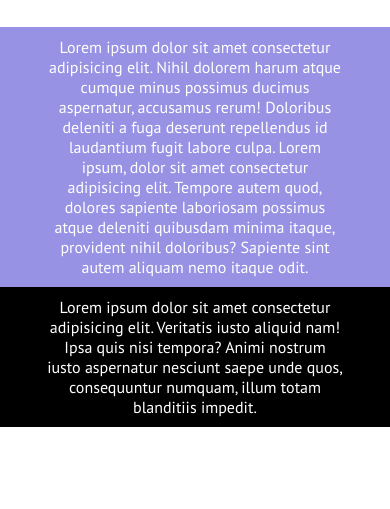
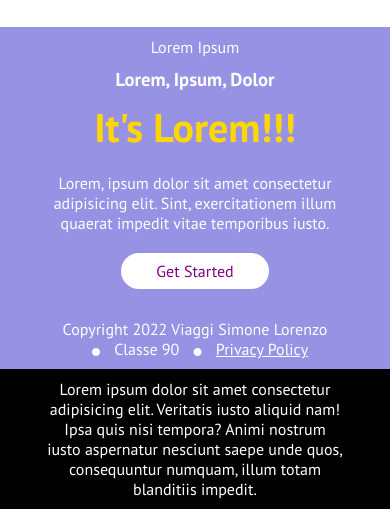
Before and after one commit to simolorevg/htmlcss-responsive-layout, a plain HTML site: page index.html in a window 390 px wide. Shown: the part 7084-7593 px from the top of the page. Before the commit the page ends 7511 px from the top, so only its background shows below. Drawn offline with Linux system fonts and the light colour scheme.

Commit message:
Call to action made responsive

```diff
--- a/css/style.css
+++ b/css/style.css
@@ -57,6 +57,10 @@ img{
     background-color: purple;
     color: white;
 }
+.white-button{
+    background-color: white;
+    color: purple;
+}
 /*FLEXBOX*/
 .flex{
     display: flex;
@@ -81,6 +85,9 @@ img{
     justify-content: center;
 }
 /*MARGIN*/
+.margin-top-bottom20{
+    margin: 20px 0;
+}
 .margin-top20{
     margin-top: 20px;
 }
@@ -97,6 +104,10 @@ img{
     margin-bottom: 50px;
 }
 .margin-right10{
+    margin-right: 10px;
+}
+.margin-left-right10{
+    margin-left: 10px;
     margin-right: 10px;
 }
 /*HEADER*/
@@ -247,6 +258,16 @@ img{
     padding: 10px;
     text-align: center;
 }
+.calltoaction h2{
+    font-size: 2.5em;
+    color: gold;
+}
+.underline{
+    text-decoration: underline;
+}
+.calltoaction i{
+    font-size: 0.5em;
+}
 /*FOOTER*/
 footer{
     background-color: black;
@@ -348,6 +369,16 @@ footer{
    .about-slogan{
     font-size: 1.2em;
    }
+   /*CALL TO ACTION*/
+   .calltoaction h2{
+    font-size: 3.5em;
+   }
+   .calltoaction h3{
+    font-size: 1.9em;
+   }
+   .calltoaction .container{
+    width: 60%;
+   }
 }
 @media screen and (min-width: 992px) {
    /*HEADER*/
@@ -436,10 +467,10 @@ footer{
     }
     /*CALL TO ACTION*/
     .calltoaction .container{
-        width: 60%;
+        width: 40%;
     }
     /*FOOTER*/
     footer .container{
-        width: 60%;
+        width: 40%;
     }
 }
--- a/index.html
+++ b/index.html
@@ -298,8 +298,24 @@
         <!--Call to action-->
         <div class="calltoaction">
             <div class="container">
-                Lorem ipsum dolor sit amet consectetur adipisicing elit. Nihil dolorem harum atque cumque minus possimus ducimus aspernatur, accusamus rerum! Doloribus deleniti a fuga deserunt repellendus id laudantium fugit labore culpa.
-                Lorem ipsum, dolor sit amet consectetur adipisicing elit. Tempore autem quod, dolores sapiente laboriosam possimus atque deleniti quibusdam minima itaque, provident nihil doloribus? Sapiente sint autem aliquam nemo itaque odit.
+                <p class="margin-bottom10">Lorem Ipsum</p>
+                <h3 class="margin-bottom10">Lorem, Ipsum, Dolor</h3>
+                <h2>It's Lorem!!!</h2>
+                <p class="margin-top-bottom20">
+                    Lorem, ipsum dolor sit amet consectetur adipisicing elit. Sint, exercitationem illum quaerat impedit vitae temporibus iusto.
+                </p>
+                <a href="#getstarted" class="flexcenter margin-bottom30">
+                    <div class="button white-button small">Get Started</div>
+                </a>
+                <p >
+                    Copyright 2022 Viaggi Simone Lorenzo
+                    <i class="fa-solid fa-circle margin-left-right10"></i>
+                    Classe 90
+                    <i class="fa-solid fa-circle margin-left-right10"></i>
+                    <a href="#privacy" class="underline">
+                        Privacy Policy
+                    </a>
+                </p>
             </div>
         </div>
         <!--/Call to action-->
```
